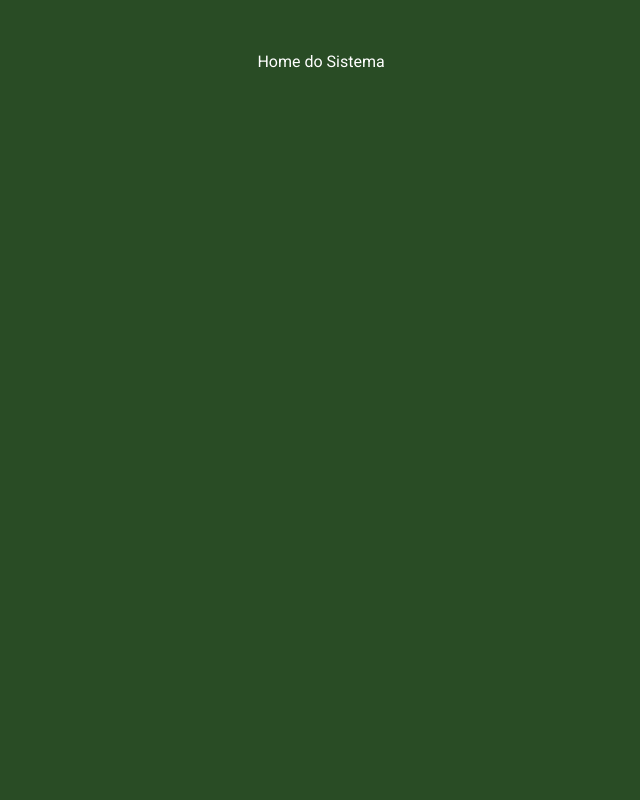
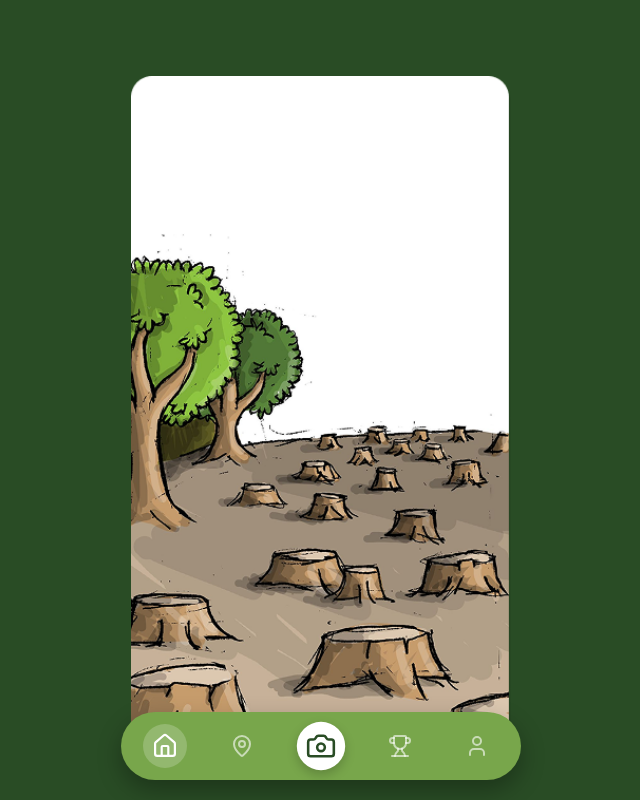
Before and after one commit to iamvitoria/TCC, a React (Vite) app in the folder ecomonitor/: page /home in a window 1280 px wide. Shown: the whole page, without its empty margins (319-959 px from the left). Built offline with nearby package versions, Linux system fonts and the light colour scheme.

Commit message:
feat: add home

```diff
--- a/ecomonitor/package.json
+++ b/ecomonitor/package.json
@@ -10,6 +10,7 @@
     "preview": "vite preview"
   },
   "dependencies": {
+    "lucide-react": "^0.555.0",
     "react": "^19.2.0",
     "react-dom": "^19.2.0",
     "react-router-dom": "^7.10.0"
--- a/ecomonitor/src/App.css
+++ b/ecomonitor/src/App.css
@@ -1,15 +1,13 @@
 /* src/App.css */
 @import url('https://fonts.googleapis.com/css2?family=Roboto:wght@400;700&display=swap');
 
-/* RESET GERAL */
 html, body, #root {
   margin: 0;
   padding: 0;
   width: 100%;
   height: 100%;
-  background-color: #294C25; /* Fundo Verde */
-  font-family: 'Roboto', sans-serif;
-  overflow: hidden;
+  background-color: #294C25;
+  overflow: hidden; /* Evita barras de rolagem se a imagem couber */
 }
 
 /* CONTAINER CENTRALIZADOR */
@@ -90,3 +88,74 @@ html, body, #root {
 .link-text:hover {
   opacity: 1;
 }
+
+/* CONTAINER PARA TELAS COM NAVBAR */
+.page-with-navbar {
+  width: 100%;
+  min-height: 100vh;
+  display: flex;
+  flex-direction: column;
+  padding: 20px;
+  /* Espaço extra em baixo para a Navbar não cobrir o conteúdo */
+  padding-bottom: 90px;
+  box-sizing: border-box;
+  background-color: #294C25; /* Garante fundo verde */
+}
+
+/* PLACEHOLDER DA CÂMERA NA HOME */
+.camera-placeholder {
+  width: 100%;
+  flex-grow: 1; /* Ocupa todo o espaço disponível verticalmente */
+  background-color: #000;
+  border-radius: 20px;
+  border: 4px solid #E6E6E6;
+  display: flex;
+  flex-direction: column;
+  align-items: center;
+  justify-content: center;
+  color: #888;
+  position: relative;
+  overflow: hidden;
+  margin-top: 10px;
+}
+
+.camera-icon-big {
+  font-size: 60px;
+  opacity: 0.5;
+}
+
+.status-badge {
+  position: absolute;
+  top: 15px;
+  right: 15px;
+  background-color: rgba(255,0,0,0.7);
+  color: white;
+  padding: 5px 10px;
+  border-radius: 10px;
+  font-size: 12px;
+  font-weight: bold;
+}
+
+/* O CONTAINER QUE CENTRALIZA */
+.prototype-container {
+  width: 100%;
+  height: 100vh; /* Ocupa 100% da altura da tela */
+  background-color: #294C25;
+
+  display: flex;
+  justify-content: center; /* Centraliza na HORIZONTAL (Esquerda/Direita) */
+  align-items: center;     /* Centraliza na VERTICAL (Cima/Baixo) */
+}
+
+/* A IMAGEM */
+.prototype-image {
+  width: 100%;
+  max-width: 380px; /* Largura ideal para simular um celular */
+  height: auto;     /* Mantém a proporção correta */
+
+  /* Se a imagem for muito alta, limita ela para caber na tela sem rolar */
+  max-height: 95vh;
+  object-fit: contain;
+
+  display: block;
+}
--- a/ecomonitor/src/App.jsx
+++ b/ecomonitor/src/App.jsx
@@ -1,23 +1,23 @@
 import React from 'react';
 import { BrowserRouter, Routes, Route } from "react-router-dom";
 import Login from "./pages/Login";
-import Register from "./pages/Register"; // <--- IMPORTANTE: Importe o arquivo novo
+import Register from "./pages/Register";
+import Home from "./pages/Home"; // <--- Importe a Home nova
 import "./App.css";
 
 function App() {
   return (
     <BrowserRouter>
       <Routes>
-        {/* Rota Inicial */}
+        {/* Rota Inicial (Login) */}
         <Route path="/" element={<Login />} />
 
-        {/* Rotas */}
+        {/* Rotas de Autenticação */}
         <Route path="/login" element={<Login />} />
-
-        {/* Agora a rota register aponta para o componente Register */}
         <Route path="/register" element={<Register />} />
 
-        <Route path="/home" element={<div style={{color:'white', textAlign:'center', marginTop:50}}>Home do Sistema</div>} />
+        {/* Rota Principal */}
+        <Route path="/home" element={<Home />} />
       </Routes>
     </BrowserRouter>
   );
--- /dev/null
+++ b/ecomonitor/src/components/Navbar/Navbar.css
@@ -0,0 +1,65 @@
+/* Container que faz a barra flutuar */
+.navbar-container {
+  position: fixed;
+  bottom: 20px; /* bottom-4 */
+  left: 50%;    /* left-1/2 */
+  transform: translateX(-50%); /* Centraliza exato */
+  z-index: 9999;
+
+  /* Largura ajustável, mas não muito larga */
+  width: 90%;
+  max-width: 400px;
+}
+
+/* O "Corpo" da Navbar (Pílula Verde) */
+.navbar-content {
+  background-color: #78A64B; /* bg-primary (Seu Verde) */
+  border-radius: 9999px; /* rounded-full */
+  padding: 12px 24px;    /* px-6 py-3 */
+  box-shadow: 0 10px 25px rgba(0, 0, 0, 0.3); /* shadow-lg reforçada */
+
+  display: flex;
+  justify-content: space-between;
+  align-items: center;
+  gap: 10px;
+}
+
+/* Estilo dos Botões */
+.nav-btn {
+  background: none;
+  border: none;
+  color: rgba(255, 255, 255, 0.6); /* Cor padrão meio transparente */
+  cursor: pointer;
+  padding: 8px;
+  border-radius: 50%;
+  transition: all 0.2s ease;
+  display: flex;
+  align-items: center;
+  justify-content: center;
+}
+
+/* Quando passa o mouse ou clica */
+.nav-btn:hover {
+  color: white;
+  background-color: rgba(255, 255, 255, 0.1);
+}
+
+/* Ícone Ativo (Página atual) */
+.nav-btn.active {
+  color: white;
+  background-color: rgba(255, 255, 255, 0.2);
+  transform: scale(1.1);
+}
+
+/* Botão da Câmera (Destaque Central) */
+.camera-btn {
+  color: #294C25; /* Ícone verde escuro */
+  background-color: white; /* Fundo branco */
+  box-shadow: 0 4px 10px rgba(0,0,0,0.2);
+  transform: scale(1.1);
+}
+
+.camera-btn:hover {
+  background-color: #f0f0f0;
+  color: #294C25;
+}
--- /dev/null
+++ b/ecomonitor/src/components/Navbar/Navbar.jsx
@@ -0,0 +1,72 @@
+import React from "react";
+import { useNavigate, useLocation } from "react-router-dom";
+import {
+  Home,
+  MapPin,
+  Camera,
+  Trophy,
+  User,
+  LogIn
+} from "lucide-react";
+import "./Navbar.css";
+
+const Navbar = () => {
+  const navigate = useNavigate();
+  const location = useLocation();
+
+  // Simulação de login (pode substituir pelo seu Context depois)
+  const isLoggedIn = true;
+
+  // Função para verificar se o ícone está ativo (muda a opacidade)
+  const isActive = (path) => location.pathname === path;
+
+  return (
+    <div className="navbar-container">
+      <nav className="navbar-content">
+
+        {/* 1. HOME */}
+        <button
+          className={`nav-btn ${isActive("/home") ? "active" : ""}`}
+          onClick={() => navigate("/home")}
+        >
+          <Home size={24} />
+        </button>
+
+        {/* 2. MAPA / PONTOS */}
+        <button
+          className={`nav-btn ${isActive("/mapa") ? "active" : ""}`}
+          onClick={() => navigate("/mapa")} // Você pode criar essa rota depois
+        >
+          <MapPin size={24} />
+        </button>
+
+        {/* 3. CÂMERA (CENTRAL) */}
+        <button
+          className="nav-btn camera-btn"
+          onClick={() => navigate("/camera")} // Rota da câmera (futura)
+        >
+          <Camera size={28} />
+        </button>
+
+        {/* 4. CONQUISTAS */}
+        <button
+          className={`nav-btn ${isActive("/conquistas") ? "active" : ""}`}
+          onClick={() => navigate("/conquistas")}
+        >
+          <Trophy size={24} />
+        </button>
+
+        {/* 5. PERFIL / LOGIN */}
+        <button
+          className={`nav-btn ${isActive("/perfil") ? "active" : ""}`}
+          onClick={() => navigate(isLoggedIn ? "/perfil" : "/login")}
+        >
+          {isLoggedIn ? <User size={24} /> : <LogIn size={24} />}
+        </button>
+
+      </nav>
+    </div>
+  );
+};
+
+export default Navbar;
--- /dev/null
+++ b/ecomonitor/src/pages/Home.jsx
@@ -0,0 +1,17 @@
+import React from "react";
+import picture from "../assets/picture.png";
+import Navbar from "../components/Navbar/Navbar"; // Importe a Navbar nova
+
+const Home = () => {
+  return (
+    <div className="prototype-container">
+      {/* Imagem do Protótipo no Centro */}
+      <img src={picture} alt="Protótipo Home" className="prototype-image" />
+
+      {/* Navbar Flutuante por cima de tudo */}
+      <Navbar />
+    </div>
+  );
+};
+
+export default Home;
```
Also changed, not shown: ecomonitor/src/assets/picture.png (added), 1 other file (tests, documents, lock files or other folders).
